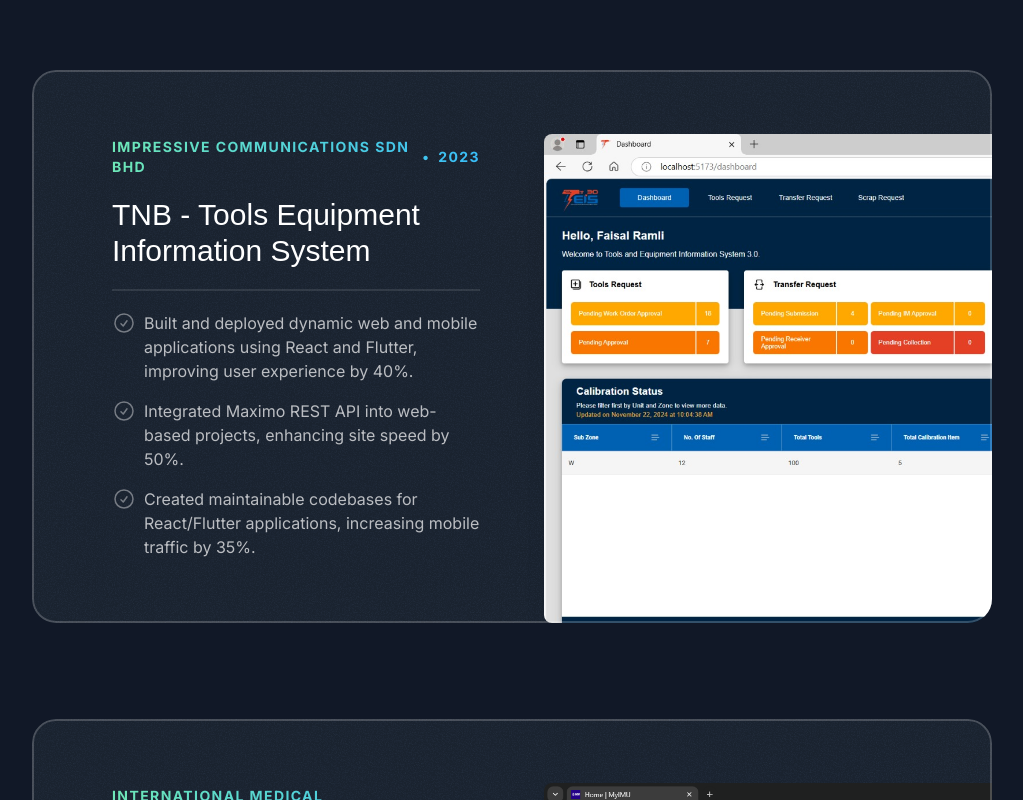
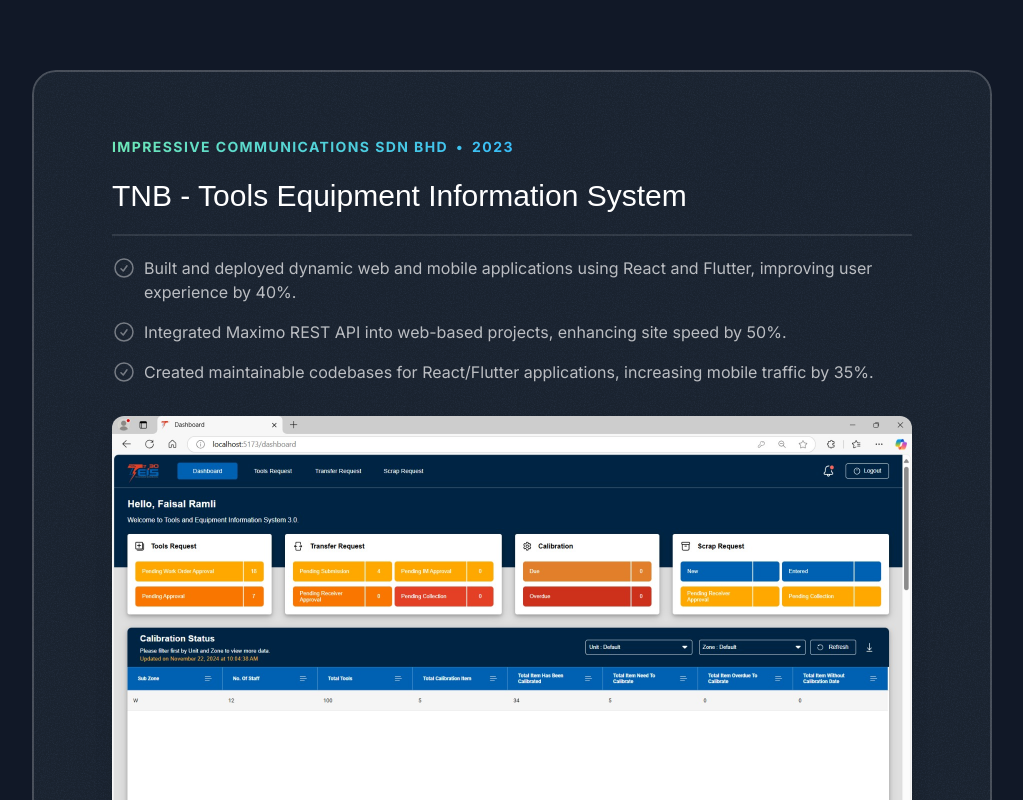
Before and after one commit to Matdan04/website-rushdan, a Next.js app: page / in a window 1280 px wide. Shown: the part 1300-2100 px from the top of the page, without its empty margins (128-1151 px from the left). Built offline with nearby package versions, Linux system fonts and the light colour scheme; a web font is replaced by a local one.

Commit message:
Improve layout for project section

```diff
--- a/src/sections/Projects.tsx
+++ b/src/sections/Projects.tsx
@@ -183,9 +183,10 @@ export const ProjectsSection = () => {
                   style={{ background: `url(${grainImage.src})` }}
                 />
 
-                <div className="lg:grid lg:grid-cols-2 lg:gap-16">
+                {/* Remove lg:grid and use flex-col for vertical stacking */}
+                <div className="flex flex-col gap-8">
                   <motion.div
-                    className="lg:pb-16"
+                    // Remove grid-specific padding
                     initial={{ x: -50, opacity: 0 }}
                     whileInView={{ x: 0, opacity: 1 }}
                     transition={{ duration: 0.6, delay: index * 0.2 }}
@@ -236,18 +237,18 @@ export const ProjectsSection = () => {
                     )}
                   </motion.div>
 
+                  {/* Move image below the details/results */}
                   <motion.div
-                    className="relative lg:pb-16"
-                    initial={{ x: 50, opacity: 0 }}
-                    whileInView={{ x: 0, opacity: 1 }}
+                    className="relative"
+                    initial={{ y: 50, opacity: 0 }}
+                    whileInView={{ y: 0, opacity: 1 }}
                     transition={{ duration: 0.6, delay: index * 0.2 }}
                   >
                     {project.image && (
                       <Image
                         src={project.image}
                         alt={project.title}
-                        className="mt-8 -mb-4 md:-mb-0 lg:mt-0 lg:absolute lg:h-full lg:w-auto lg:max-w-none
-                                rounded-lg shadow-xl hover:scale-105 transition-transform duration-300"
+                        className="w-full h-auto rounded-xl shadow-xl object-cover"
                         loading="lazy"
                         placeholder="blur"
                         blurDataURL={project.image.src}
```
